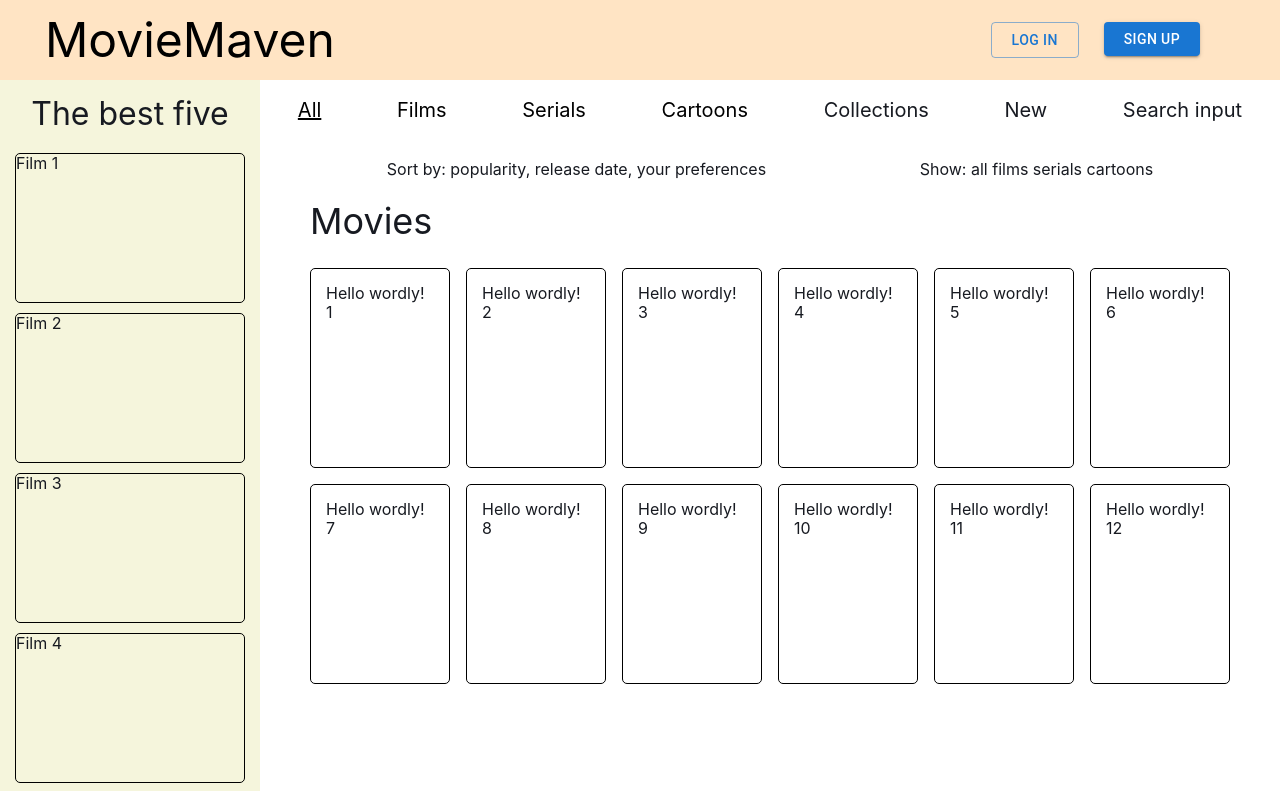
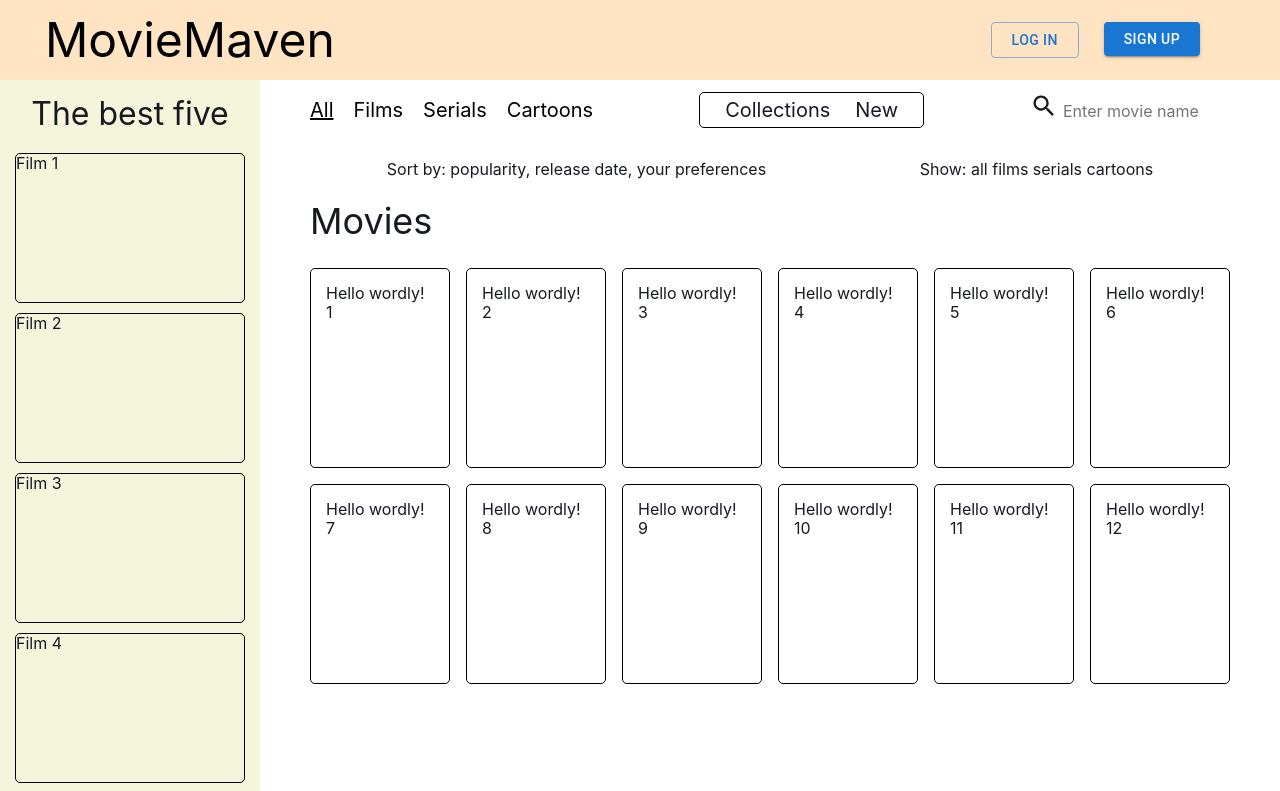
Before and after one commit to De-Real/movie-maven, a React (Create React App) app: page /movies in a window 1280 px wide. Shown: the top 791 px of the page. Built offline with nearby package versions, Linux system fonts and the light colour scheme.

Commit message:
movies header changes

```diff
--- /dev/null
+++ b/src/components/form/SearchInput.tsx
@@ -0,0 +1,16 @@
+import React from "react";
+import SearchIcon from "@mui/icons-material/Search";
+import { StyledSearchInput } from "./styles/SearchInput.styled";
+
+const SearchInput = ({ placeholder }: { placeholder: string }) => {
+	return (
+		<StyledSearchInput>
+			<label htmlFor="input">
+				<SearchIcon fontSize="inherit" />
+			</label>
+			<input id="input" placeholder={placeholder} />
+		</StyledSearchInput>
+	);
+};
+
+export default SearchInput;
--- /dev/null
+++ b/src/components/form/styles/SearchInput.styled.ts
@@ -0,0 +1,22 @@
+import styled from "styled-components";
+
+export const StyledSearchInput = styled.form`
+	width: 200px;
+	display: flex;
+	font-size: 28px;
+	border-radius: 5px;
+
+
+	& label {
+		cursor: pointer;
+	}
+
+	& input {
+		padding: 3px 5px;
+		width: 100%;
+		font-size: 18px;
+		&::placeholder {
+			font-size: 16px;
+		}
+	}
+`;
--- a/src/features/movies/components/MoviesHeader.tsx
+++ b/src/features/movies/components/MoviesHeader.tsx
@@ -1,6 +1,8 @@
 import React from "react";
-import { Link } from "react-router-dom";
+import SearchInput from "../../../components/form/SearchInput";
 import {
+	MoviesGenreLinks,
+	MoviesCollections,
 	StyledMoviesHeader,
 	StyledNavLink,
 } from "./styles/MoviesHeader.styled";
@@ -8,7 +10,7 @@ import {
 const MoviesHeader = () => {
 	return (
 		<StyledMoviesHeader>
-			<p>
+			<MoviesGenreLinks>
 				<StyledNavLink
 					className={({ isActive }) => (isActive ? "active" : "")}
 					to="/movies"
@@ -16,35 +18,34 @@ const MoviesHeader = () => {
 				>
 					All
 				</StyledNavLink>
-			</p>
-			<p>
+
 				<StyledNavLink
 					className={({ isActive }) => (isActive ? "active" : "")}
 					to="/movies/films"
 				>
 					Films
 				</StyledNavLink>
-			</p>
-			<p>
+
 				<StyledNavLink
 					className={({ isActive }) => (isActive ? "active" : "")}
 					to="/movies/serials"
 				>
 					Serials
 				</StyledNavLink>
-			</p>
-			<p>
+
 				<StyledNavLink
 					className={({ isActive }) => (isActive ? "active" : "")}
 					to="/movies/cartoons"
 				>
 					Cartoons
 				</StyledNavLink>
-			</p>
-
-			<p>Collections</p>
-			<p>New</p>
-			<p> Search input</p>
+			</MoviesGenreLinks>
+			<MoviesCollections>
+				{/* {Should be done as a new pages?} */}
+				<p>Collections</p>
+				<p>New</p>
+			</MoviesCollections>
+			<SearchInput placeholder="Enter movie name" />
 		</StyledMoviesHeader>
 	);
 };
--- a/src/features/movies/components/styles/MoviesHeader.styled.ts
+++ b/src/features/movies/components/styles/MoviesHeader.styled.ts
@@ -3,7 +3,7 @@ import styled from "styled-components";
 
 export const StyledMoviesHeader = styled.header`
 	display: flex;
-	justify-content: space-around;
+	justify-content: space-between;
 	align-items: center;
 	width: 100%;
 	height: 60px;
@@ -18,3 +18,16 @@ export const StyledNavLink = styled(NavLink)`
 		text-decoration: underline;
 	}
 `;
+
+export const MoviesGenreLinks = styled.div`
+	display: flex;
+	gap: 20px;
+`;
+
+export const MoviesCollections = styled.div`
+	display: flex;
+	gap: 25px;
+	padding: 5px 25px;
+	border-radius: 5px;
+	border: 1px solid black;
+`;
--- a/src/layout/MoviesLayout.tsx
+++ b/src/layout/MoviesLayout.tsx
@@ -6,8 +6,8 @@ import { MoviesHeader } from "../features/movies";
 const MoviesLayout = () => {
 	return (
 		<section style={{ width: "100%" }}>
-			<MoviesHeader />
 			<Container>
+				<MoviesHeader />
 				<Outlet />
 			</Container>
 		</section>
```
